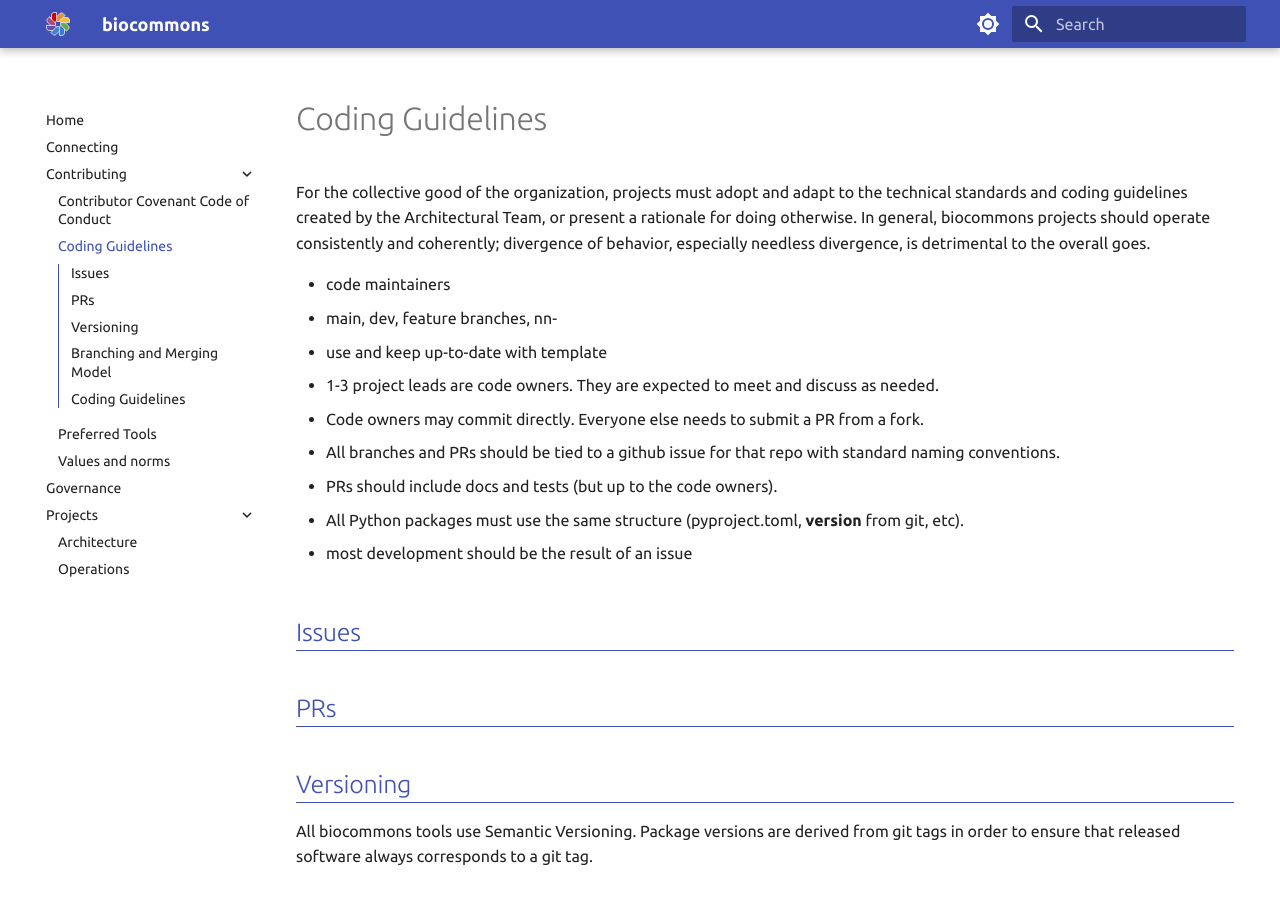
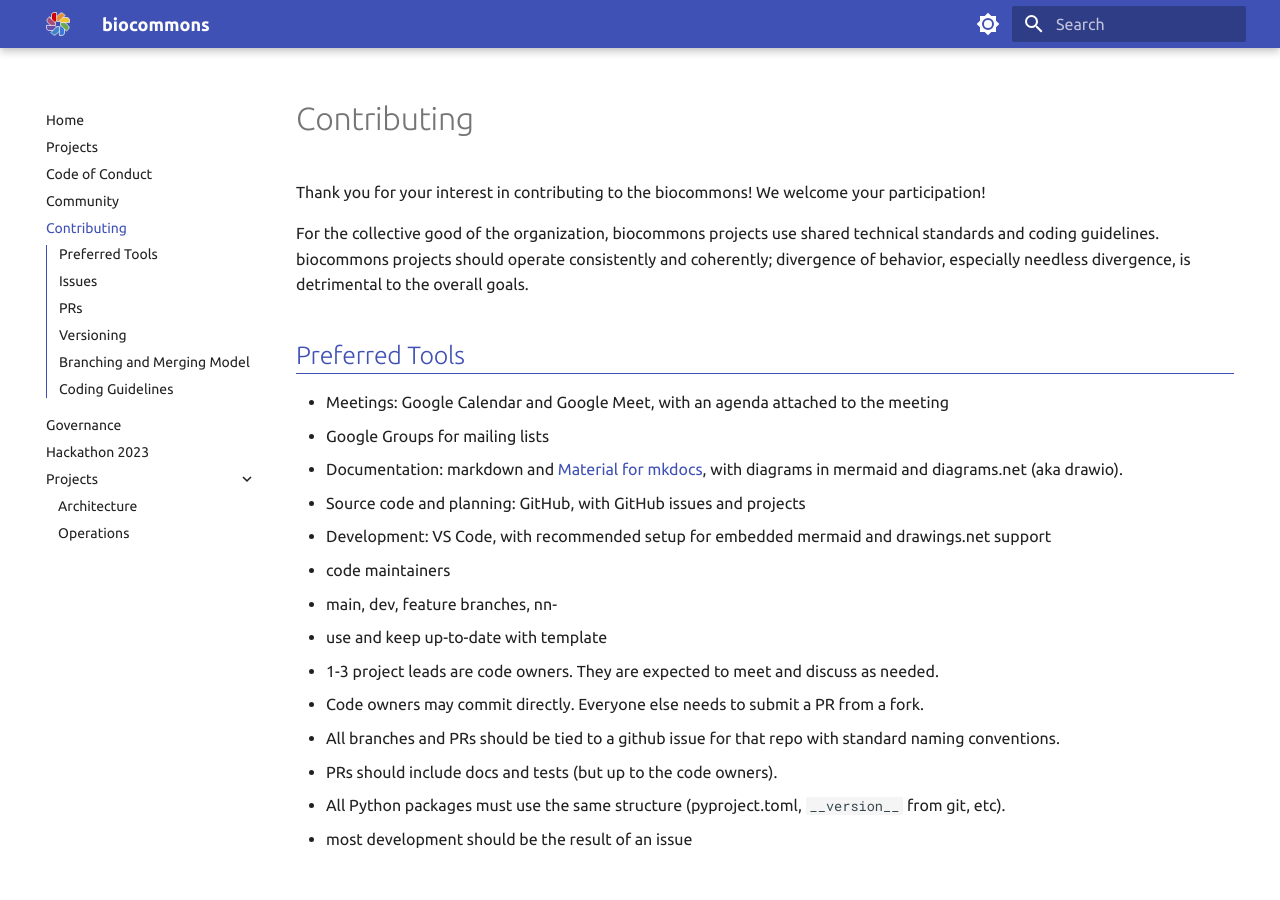
Before and after one commit to biocommons/biocommons.github.io, an MkDocs documentation site: the page built from docs/contributing.md, in a window 1280 px wide and 900 px high. Built offline with MkDocs 1.6.1 and Material for MkDocs 9.7.7, drawn with Linux system fonts in a browser that asks for light colours.

```diff
--- a/docs/contributing/coding-guidelines.md
+++ b/docs/contributing.md
@@ -1,9 +1,21 @@
-# Coding Guidelines
+# Contributing
 
-For the collective good of the organization, projects must adopt and adapt to the technical
-standards and coding guidelines created by the Architectural Team, or present a rationale for doing
-otherwise.  In general, biocommons projects should operate consistently and coherently; divergence
-of behavior, especially needless divergence, is detrimental to the overall goes.
+Thank you for your interest in contributing to the biocommons! We welcome your participation!
+
+For the collective good of the organization, biocommons projects use shared technical standards and
+coding guidelines.  biocommons projects should operate consistently and coherently;
+divergence of behavior, especially needless divergence, is detrimental to the overall goals.
+
+## Preferred Tools
+
+- Meetings: Google Calendar and Google Meet, with an agenda attached to the meeting
+- Google Groups for mailing lists
+- Documentation: markdown and [Material for mkdocs](https://squidfunk.github.io/mkdocs-material/),
+  with diagrams in mermaid and diagrams.net (aka drawio).
+- Source code and planning: GitHub, with GitHub issues and projects
+- Development: VS Code, with recommended setup for embedded mermaid and drawings.net support
+
+
 
 - code maintainers
 - main, dev, feature branches, nn-
@@ -14,9 +26,10 @@ of behavior, especially needless divergence, is detrimental to the overall goes.
 - All branches and PRs should be tied to a github issue for that repo with standard naming conventions.
 - PRs should include docs and tests (but up to the code owners).
 
-- All Python packages must use the same structure (pyproject.toml, __version__ from git, etc).
+- All Python packages must use the same structure (pyproject.toml, `__version__` from git, etc).
 
 - most development should be the result of an issue
+
 
 ## Issues
 
@@ -47,7 +60,7 @@ the issue.
 - Tests must pass in order to be merged. Branches that are failing tests will not be merged.
 - Merging to main and dev is restricted to code owners.
 
-![alt blah](./images/branching-model.png)
+![alt blah](/images/branching-model.png)
 
 
 ## Coding Guidelines
--- a/mkdocs.yml
+++ b/mkdocs.yml
@@ -7,14 +7,19 @@ site_name: biocommons
 plugins:
   #- autolinks
   - awesome-pages
-  #- mermaid2
   - search
   #- multirepo # https://github.com/backstage/mkdocs-monorepo-plugin
 
 markdown_extensions:
   - admonition
+  - attr_list
+  - def_list
   - pymdownx.details
-  - pymdownx.superfences
+  - pymdownx.superfences:
+      custom_fences:
+        - name: mermaid
+          class: mermaid
+          format: !!python/name:pymdownx.superfences.fence_code_format
   - toc:
       toc_depth: 2
 
@@ -28,9 +33,6 @@ extra:
 extra_css:
   - stylesheets/extra.css
 
-# extra_javascript:
-#   - https://unpkg.com/mermaid/dist/mermaid.min.js
-
 theme:
   name: material
 
@@ -40,7 +42,7 @@ theme:
     #- navigation.tabs.sticky
     - navigation.expand
     - navigation.tracking
-    #- navigation.sections
+    # - navigation.sections
     - search.highlight
     - toc.follow
     - toc.integrate
```
Also changed, not shown: docs/code-of-conduct.md (renamed from docs/contributing/code-of-conduct.md, +5 -1 lines), docs/community.md (added, +45 -0 lines), docs/connecting.md (deleted, +0 -32 lines), docs/contributing/preferred-tools.md (deleted, +0 -11 lines), docs/contributing/values-and-norms.md (deleted, +0 -30 lines), docs/governance.md (+4 -3 lines), docs/hackathon-2023.md (added, +4 -0 lines), docs/index.md (+4 -8 lines), docs/projects.md (added, +4 -0 lines), docs/.pages, docs/images/components.drawio.svg (added), docs/stylesheets/extra.css (line endings or trailing spaces), 1 other file.
